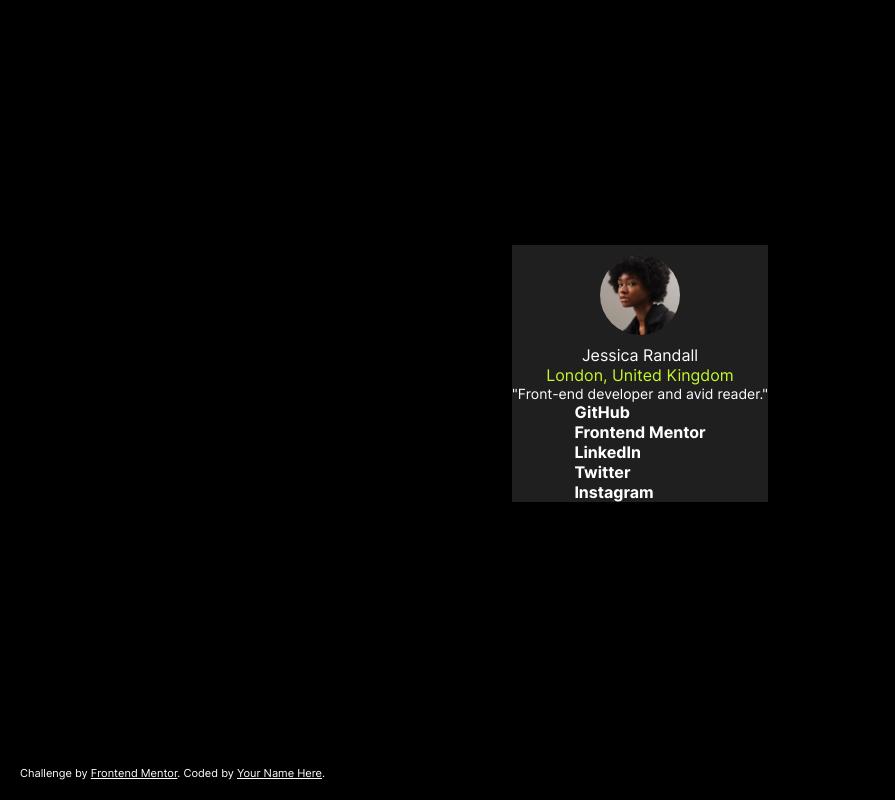
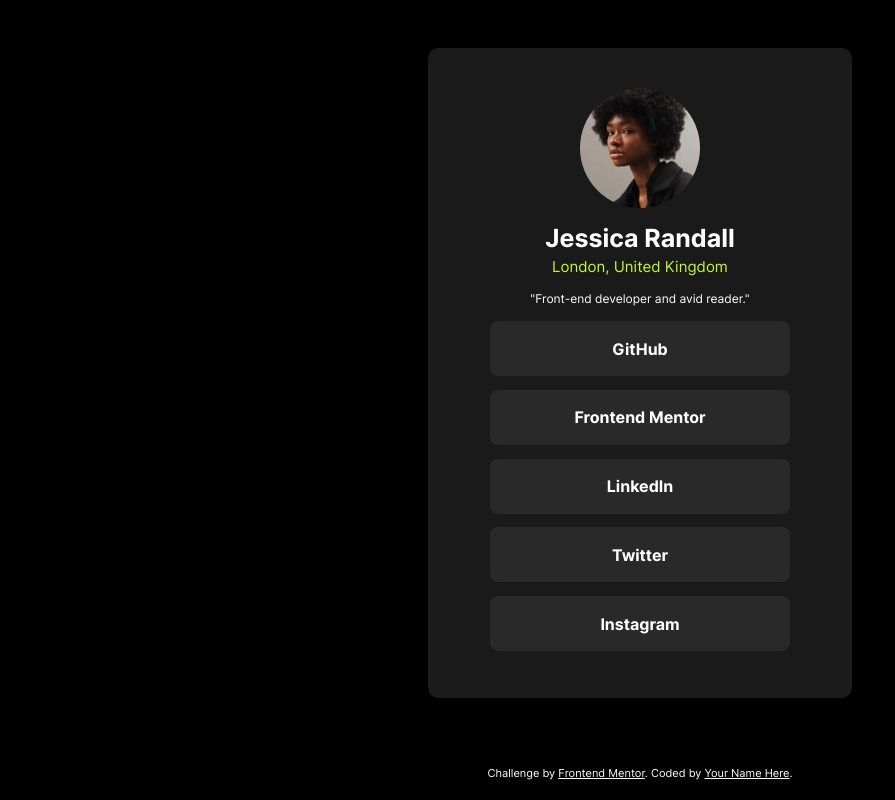
Before and after one commit to kmdeakers/social-links-profile, a plain HTML site: page index.html in a window 1280 px wide. Shown: the whole page, without its empty margins (0-895 px from the left). Drawn offline with Linux system fonts and the light colour scheme.

Commit message:
complete

```diff
--- a/index.css
+++ b/index.css
@@ -41,17 +41,22 @@ body {
     display: flex;
     flex-direction: column;
     align-items: center;
-    background-color: hsl(0, 0%, 12%);
+    background-color: hsl(0, 0%, 10%);
+    height: 600px;
+    width: 374px;
+    padding: 25px;
+    border-radius: 10px;
 }
 
 .profile-pic {
-    width: 100px;
-    height: 100px;
+    width: 150px;
+    height: 150px;
     border-radius: 50%;
     overflow: hidden;
     display: flex;
     align-items: center;
     justify-content: center;
+    /* margin-top: 15px; */
 }
 
 .profile-pic img {
@@ -70,26 +75,50 @@ body {
 
 .profile .name {
     color: white;
+    margin-top: 0;
+    font-weight: bold;
+    font-size: 25px;
 }
 
 .profile .location {
     color: hsl(75, 94%, 57%);
+    font-size: 15px;
+    margin-top: 4px;
 }
 
 .about {
     color: white;
-    font-size: 14px;
+    font-size: 12px;
+    margin-top: 15px;
 }
 
 .links {
     display: flex;
     flex-direction: column;
+    height: 55%;
+    align-items: center;
+    justify-content: space-between;
+    width: 100%;
+    margin: 15px 0;
+
 }
 
 .links a {
     color: white;
     text-decoration: none;
     font-weight: 700;
+    background-color: hsl(0, 0%, 16%);
+    width: 80%;
+    display: flex;
+    align-items: center;
+    justify-content: center;
+    height: 55px;
+    border-radius: 8px;
+}
+
+.links a:hover {
+    background-color: hsl(75, 94%, 57%); /* Green hover color */
+    color: hsl(0, 0%, 10%); /* Dark text on hover */
 }
 
 .attribution {
@@ -98,9 +127,24 @@ body {
     font-weight: 400;
     font-size: 11px;
     margin-top: auto;
+    text-align: center;
 
 }
 
 .attribution a {
     color: white;
 }
+
+@media only screen and (max-width: 375px) {
+    .card {
+        width: 327px;
+        max-width: calc(100vw - 48px);
+        min-width: 327px;
+        padding: 24px;
+        box-sizing: border-box;
+    }
+
+    .main-content {
+        padding: 0 24px;
+    }
+}
--- a/index.html
+++ b/index.html
@@ -25,7 +25,7 @@
     <div class="main-content">
       <div class="card">
         <div class="profile-pic">
-          <img src="/assets/images/avatar-jessica.jpeg" alt="profile picture" />
+          <img src="./assets/images/avatar-jessica.jpeg" alt="profile picture" />
         </div>
         <div class="profile">
           <div class="name">Jessica Randall</div>
```
